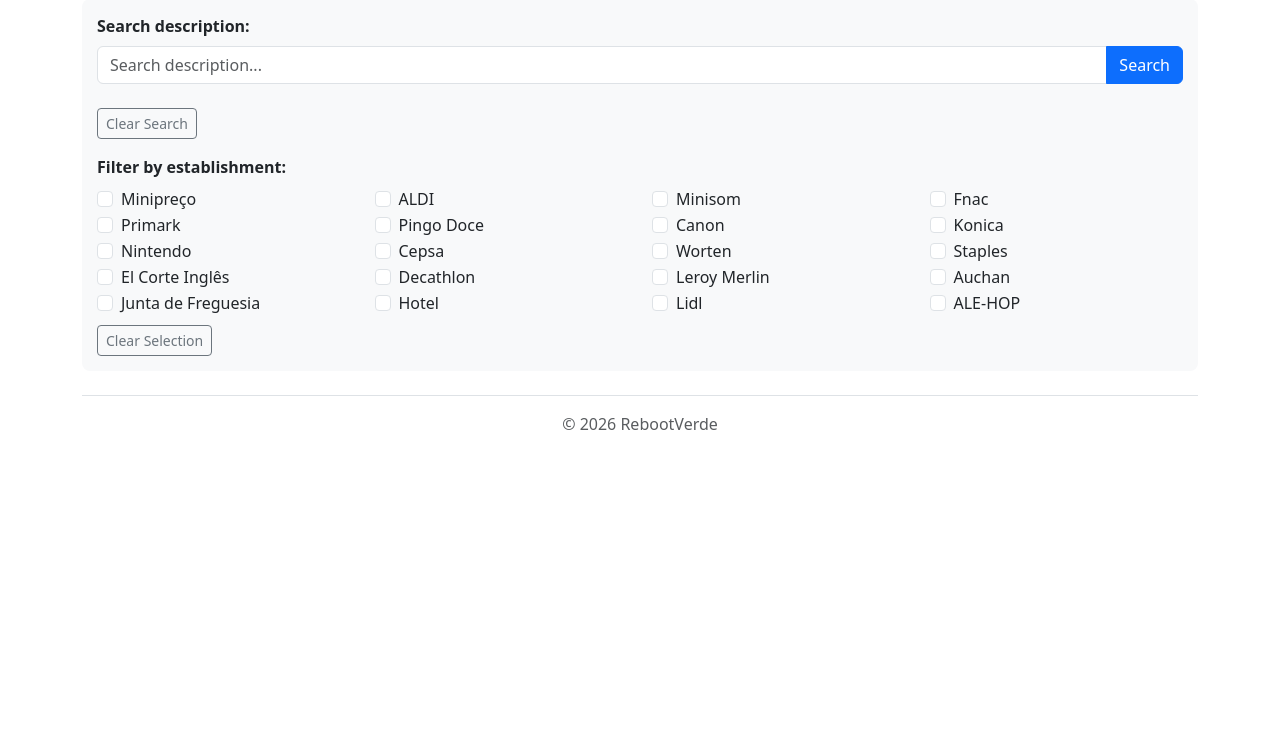
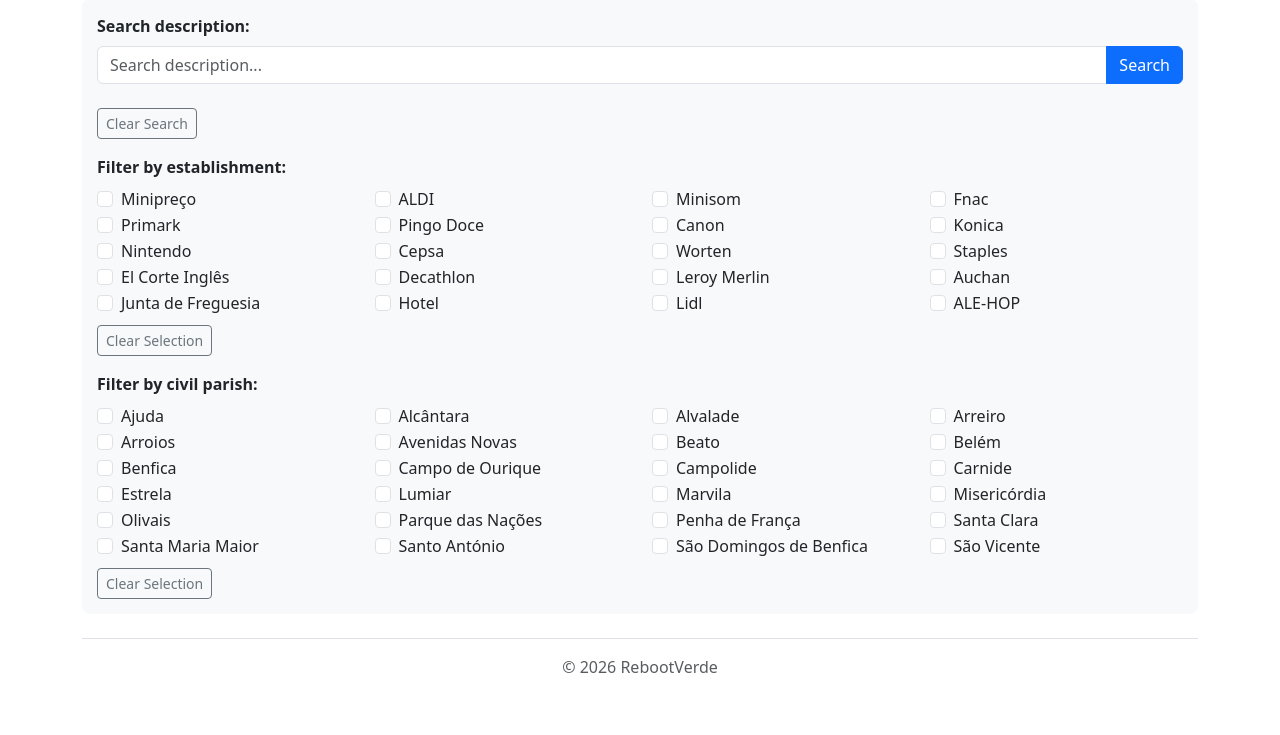
Before and after one commit to leo-snczki/RebootVerde, a Django app: page /maps/recycle-map/ in a window 1280 px wide. Shown: the part 151-886 px from the top of the page. Before the commit the page ends 581 px from the top, so only its background shows below. Run offline with Django 4.2, Linux system fonts and the light colour scheme; parts of the project's set-up code (start-up, migrations or seed data) failed here and were passed over; some libraries are stand-ins or nearby versions.

Commit message:
(Add civil parish filtering to recycle map: implement checkbox filters for civil parishes - implement logic to filter pins by selected civil parishes and update data loading functions - some civil parishes are not filtering like Arreiro, but I think it's because of the spelling in the database, so I will check that later)

```diff
--- a/maps/templates/maps/recycle_map.html
+++ b/maps/templates/maps/recycle_map.html
@@ -46,7 +46,25 @@
         </div>
         {% endfor %}
     </div>
-    <button id="clear-filters" class="btn btn-sm btn-outline-secondary mt-2">Clear Selection</button>
+
+    <div class="mb-3">
+        <button id="clear-filters" class="btn btn-sm btn-outline-secondary mt-2">Clear Selection</button>
+    </div>
+
+    <label class="form-label"><b>Filter by civil parish:</b></label>
+    <div class="row" id="parish-checkboxes">
+        {% for parish in parishes %}
+        <div class="col-md-3 col-sm-6">
+            <div class="form-check">
+                <input class="form-check-input parish-checkbox" type="checkbox" value="{{ parish }}" id="parish-{{ forloop.counter }}">
+                <label class="form-check-label" for="parish-{{ forloop.counter }}">
+                    {{ parish }}
+                </label>
+            </div>
+        </div>
+        {% endfor %}
+    </div>
+    <button id="clear-parish" class="btn btn-sm btn-outline-secondary mt-2">Clear Selection</button>
 </div>
 
 {% leaflet_map "map" callback="window.initMap" %}
@@ -55,13 +73,15 @@
     var mapInstance;
     var geojsonLayer;
 
-    function load_data(brands) {
+    function load_data() {
         let url = "{% url 'points-api' %}";
         let params = new URLSearchParams();
 
-        if (brands && brands.length > 0) {
+        const brands = getSelectedBrands();
             brands.forEach(b => params.append('brand', b));
-        }
+
+        const parishes = getSelectedParishes();
+        parishes.forEach(p => params.append('parish', p));
 
         const search = document.getElementById('search-desc').value;
 
@@ -102,40 +122,43 @@
         return Array.from(checked).map(cb => cb.value);
     }
 
+    function getSelectedParishes() {
+        const checked = document.querySelectorAll('.parish-checkbox:checked');
+        return Array.from(checked).map(cb => cb.value);
+    }
+
     function initMap(map, options) {
         mapInstance = map;
 
-        load_data([]);
+        load_data();
 
-        const checkboxes = document.querySelectorAll('.brand-checkbox');
-        checkboxes.forEach(cb => {
-            cb.addEventListener('change', function() {
-                const selected = getSelectedBrands();
-                load_data(selected);
-            });
+        document.querySelectorAll('.brand-checkbox').forEach(cb => {
+            cb.addEventListener('change', load_data);
+        });
+
+        document.getElementById("search-btn").addEventListener("click", load_data);
+        document.getElementById("search-desc").addEventListener("keypress", function(e) {
+            if (e.key === "Enter") { load_data(); }
         });
 
         document.getElementById('clear-filters').addEventListener('click', function() {
-            checkboxes.forEach(cb => cb.checked = false);
-            load_data([]);
+            document.querySelectorAll('.brand-checkbox').forEach(cb => cb.checked = false);
+            load_data();
         });
 
         document.getElementById('clear-search').addEventListener('click', function() {
             document.getElementById('search-desc').value = '';
-            load_data(getSelectedBrands());
+            load_data();
         });
 
-        document.getElementById("search-btn").addEventListener("click", function () {
-        const selected = getSelectedBrands();
-        load_data(selected);
+        document.getElementById('clear-parish').addEventListener('click', function() {
+            document.querySelectorAll('.parish-checkbox').forEach(cb => cb.checked = false);
+            load_data();
         });
 
-        document.getElementById("search-desc").addEventListener("keypress", function(e){
-        if(e.key === "Enter"){
-            const selected = getSelectedBrands();
-            load_data(selected);
-        }
-    });
-}
+        document.querySelectorAll('.parish-checkbox').forEach(cb => {
+            cb.addEventListener('change', load_data);
+        });
+    }
 </script>
 {% endblock %}
--- a/maps/views.py
+++ b/maps/views.py
@@ -1,35 +1,50 @@
 from django.shortcuts import render
 from django.core.serializers import serialize
-from .models import PontoRecolha
+from .models import PontoRecolha, Freguesia
 import json
 from django.http import JsonResponse
 from django.db.models import Q
 
 BRANDS_REEE = ["Minipreço", "ALDI", "Minisom", "Fnac", "Primark", "Pingo Doce", "Canon", "Konica", "Nintendo", "Cepsa", "Worten", "Staples", "El Corte Inglês", "Decathlon", "Leroy Merlin", "Auchan", "Junta de Freguesia", "Hotel", "Lidl", "ALE-HOP" ] # dps coloco mais
 
+CIVIL_PARISHES = ["Ajuda", "Alcântara", "Alvalade", "Arreiro", "Arroios", "Avenidas Novas", "Beato", "Belém", "Benfica", "Campo de Ourique", "Campolide", "Carnide", "Estrela", "Lumiar", "Marvila", "Misericórdia", "Olivais", "Parque das Nações", "Penha de França", "Santa Clara", "Santa Maria Maior", "Santo António", "São Domingos de Benfica", "São Vicente"]
 def recycle_map_view(request):
     return render(request, 'maps/recycle_map.html', {
-        'brands': BRANDS_REEE
+        'brands': BRANDS_REEE,
+        'parishes': CIVIL_PARISHES
     })
 
 def api_pins_geojson(request):
-    selected_brandscionadas = request.GET.getlist('brand')
+    selected_brands = request.GET.getlist('brand')
     search = request.GET.get('search')
+    selected_parishes = request.GET.getlist('parish')
 
     pins = PontoRecolha.objects.filter(localidade__iexact="lisboa")
 
-    # Se houver marcas selecionadas, construímos uma consulta dinâmica
-    # Usamos o objeto Q para acumular filtros com o 'OR'
-    if selected_brandscionadas:
+    if search:
+        pins = pins.filter(descricao__icontains=search)
+
+    if selected_brands:
         brand_filter = Q()
-
-        for brand in selected_brandscionadas:
+        for brand in selected_brands:
             brand_filter |= Q(descricao__icontains=brand)
 
         pins = pins.filter(brand_filter)
 
-    if search:
-        pins = pins.filter(descricao__icontains=search)
+    if selected_parishes:
+        freguesias_selecionadas = Freguesia.objects.filter(
+            concelho='Lisboa',
+            nome__in=selected_parishes
+        )
+
+        if freguesias_selecionadas.exists():
+            parish_filter = Q()
+            for freguesia in freguesias_selecionadas:
+                parish_filter |= Q(geom__within=freguesia.geom)
+
+            pins = pins.filter(parish_filter)
+        else:
+            pins = pins.none()
 
     geojson_data = serialize(
         'geojson',
```
